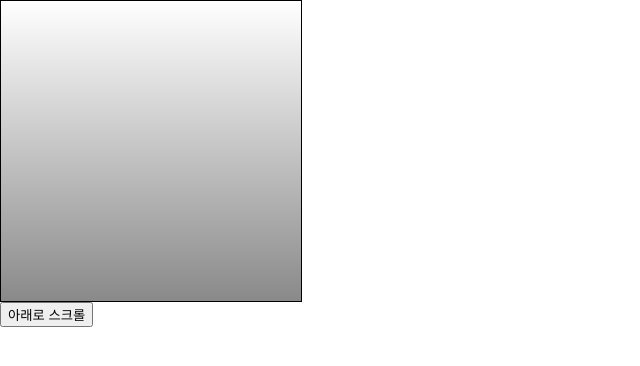
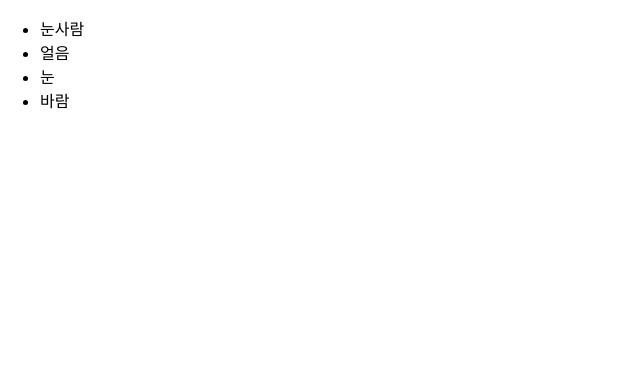
Before and after one commit to chohyojae/hello-react, a React (Create React App) app: page / in a window 1280 px wide. Shown: the top 366 px of the page, without its empty margins (0-640 px from the left). Built offline with nearby package versions, Linux system fonts and the light colour scheme.

Commit message:
component iteration

```diff
--- a/src/App.js
+++ b/src/App.js
@@ -2,18 +2,10 @@
 // import EventPractice from './EventPractice.js';
 // import ValidationSample from './ValidationSample';
 import React, { Component } from 'react';
-import ScrollBox from './ScrollBox';
+import IterationSample from './IterationSample';
 class App extends Component {
   render() {
-    return (
-      <div>
-        <ScrollBox ref={(ref) => (this.scrollBox = ref)} />
-
-        <button onClick={() => this.scrollBox.scrollToBottom()}>
-          아래로 스크롤
-        </button>
-      </div>
-    );
+    return <IterationSample />;
   }
 }
 
--- /dev/null
+++ b/src/IterationSample.js
@@ -0,0 +1,9 @@
+import React from 'react';
+
+const IterationSample = () => {
+  const names = ['눈사람', '얼음', '눈', '바람'];
+  const nameList = names.map((item) => <li>{item}</li>);
+  return <ul>{nameList}</ul>;
+};
+
+export default IterationSample;
```
